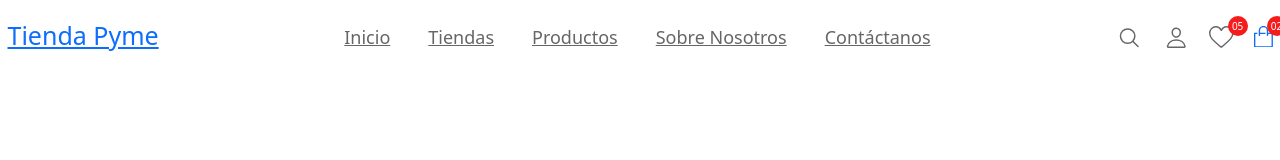
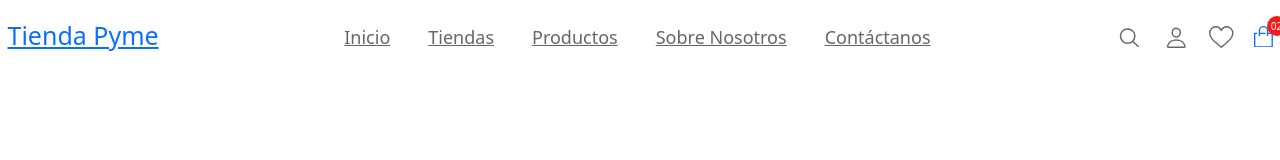
Before and after one commit to matiascazon/fe-tiendapyme, a React (Vite) app: page /deseados in a window 1280 px wide. Shown: the top 160 px of the page. Built offline with nearby package versions, Linux system fonts and the light colour scheme.

Commit message:
cambios Iconos

```diff
--- a/src/Componentes/header/Header.jsx
+++ b/src/Componentes/header/Header.jsx
@@ -2,7 +2,6 @@ import React, { useEffect, useState } from "react";
 import './../../assets/css/vendor/bootstrap.min.css';
 import './../../assets/css/style.css';
 import Menu from './Menu'
-import Icons from "./header_icon/Icons";
 import Carrito from './../carrito/Carrito'
 import MenuMobile from "./MenuMobile";
 import { Link } from "react-router-dom";
@@ -43,8 +42,33 @@ const Header = () => {
                     </div>
 
                     <Menu/>
+                    <div className="header__account">
+                        <ul className="d-flex">
+                            <li className="header__account--items  header__account--search__items ">
+                                <a className="header__account--btn search__open--btn">
+                                    <svg className="header__search--button__svg" xmlns="http://www.w3.org/2000/svg" width="26.51" height="23.443" viewBox="0 0 512 512"><path d="M221.09 64a157.09 157.09 0 10157.09 157.09A157.1 157.1 0 00221.09 64z" fill="none" stroke="currentColor" strokeMiterlimit="10" strokeWidth="32"/><path fill="none" stroke="currentColor" strokeLinecap="round" strokeMiterlimit="10" strokeWidth="32" d="M338.29 338.29L448 448"/></svg>
+                                    <span className="visually-hidden">Search</span>
+                                </a>
+                            </li>
+                            <li className="header__account--items">
+                                <a className="header__account--btn" href="my-account.html">
+                                    <svg xmlns="http://www.w3.org/2000/svg"  width="26.51" height="23.443" viewBox="0 0 512 512"><path d="M344 144c-3.92 52.87-44 96-88 96s-84.15-43.12-88-96c-4-55 35-96 88-96s92 42 88 96z" fill="none" stroke="currentColor" strokeLinecap="round" strokeLinejoin="round" strokeWidth="32"/><path d="M256 304c-87 0-175.3 48-191.64 138.6C62.39 453.52 68.57 464 80 464h352c11.44 0 17.62-10.48 15.65-21.4C431.3 352 343 304 256 304z" fill="none" stroke="currentColor" strokeMiterlimit="10" strokeWidth="32"/></svg>
+                                    <span className="visually-hidden">My Account</span>
+                                </a>
+                            </li>
+                            <li className="header__account--items ">
+                                <Link className="header__account--btn" to={`/deseados`}>
+                                    <svg xmlns="http://www.w3.org/2000/svg" width="24.526" height="21.82" viewBox="0 0 24.526 21.82">
+                                        <path  d="M12.263,21.82a1.438,1.438,0,0,1-.948-.356c-.991-.866-1.946-1.681-2.789-2.4l0,0a51.865,51.865,0,0,1-6.089-5.715A9.129,9.129,0,0,1,0,7.371,7.666,7.666,0,0,1,1.946,2.135,6.6,6.6,0,0,1,6.852,0a6.169,6.169,0,0,1,3.854,1.33,7.884,7.884,0,0,1,1.558,1.627A7.885,7.885,0,0,1,13.821,1.33,6.169,6.169,0,0,1,17.675,0,6.6,6.6,0,0,1,22.58,2.135a7.665,7.665,0,0,1,1.945,5.235,9.128,9.128,0,0,1-2.432,5.975,51.86,51.86,0,0,1-6.089,5.715c-.844.719-1.8,1.535-2.794,2.4a1.439,1.439,0,0,1-.948.356ZM6.852,1.437A5.174,5.174,0,0,0,3,3.109,6.236,6.236,0,0,0,1.437,7.371a7.681,7.681,0,0,0,2.1,5.059,51.039,51.039,0,0,0,5.915,5.539l0,0c.846.721,1.8,1.538,2.8,2.411,1-.874,1.965-1.693,2.812-2.415a51.052,51.052,0,0,0,5.914-5.538,7.682,7.682,0,0,0,2.1-5.059,6.236,6.236,0,0,0-1.565-4.262,5.174,5.174,0,0,0-3.85-1.672A4.765,4.765,0,0,0,14.7,2.467a6.971,6.971,0,0,0-1.658,1.918.907.907,0,0,1-1.558,0A6.965,6.965,0,0,0,9.826,2.467a4.765,4.765,0,0,0-2.975-1.03Zm0,0" transform="translate(0 0)" fill="currentColor"/>
+                                    </svg>
 
-                    <Icons/>
+                                </Link>
+                            </li>
+
+                            <Carrito/>
+                        </ul>
+                    </div>
+
                 </div>
             </div>
         </div>
--- a/src/Componentes/header/Toolbar.jsx
+++ b/src/Componentes/header/Toolbar.jsx
@@ -3,7 +3,6 @@ import './../../assets/css/vendor/bootstrap.min.css';
 import './../../assets/css/style.css';
 import Carrito from '../carrito/Carrito';
 import Menu from './Menu'
-import Icons from "./header_icon/Icons";
 import MenuMobile from "./MenuMobile";
 import { Link } from "react-router-dom";
 
--- a/src/Componentes/header/header_icon/Icons.jsx
+++ /dev/null
@@ -1,23 +0,0 @@
-import React from 'react'
-import './../../../assets/css/vendor/bootstrap.min.css';
-import './../../../assets/css/style.css';
-import Search from './Search';
-import User from './User';
-import Wishlist from './Wishlist';
-import Carrito from '../../carrito/Carrito';
-
-function Icons() {
-  return (
-    <div className="header__account">
-        <ul className="d-flex">
-            <Search/>
-            <User/>
-            <Wishlist/>
-            {/* <Cart/> */}
-            <Carrito/>
-        </ul>
-    </div>
-  )
-}
-
-export default Icons
--- a/src/Componentes/header/header_icon/Search.jsx
+++ /dev/null
@@ -1,16 +0,0 @@
-import React from 'react'
-import './../../../assets/css/vendor/bootstrap.min.css';
-import './../../../assets/css/style.css';
-
-function Search() {
-  return (
-    <li className="header__account--items  header__account--search__items ">
-        <a className="header__account--btn search__open--btn">
-            <svg className="header__search--button__svg" xmlns="http://www.w3.org/2000/svg" width="26.51" height="23.443" viewBox="0 0 512 512"><path d="M221.09 64a157.09 157.09 0 10157.09 157.09A157.1 157.1 0 00221.09 64z" fill="none" stroke="currentColor" strokeMiterlimit="10" strokeWidth="32"/><path fill="none" stroke="currentColor" strokeLinecap="round" strokeMiterlimit="10" strokeWidth="32" d="M338.29 338.29L448 448"/></svg>
-            <span className="visually-hidden">Search</span>
-        </a>
-    </li>
-  )
-}
-
-export default Search
--- a/src/Componentes/header/header_icon/User.jsx
+++ /dev/null
@@ -1,17 +0,0 @@
-import React from 'react'
-import './../../../assets/css/vendor/bootstrap.min.css';
-import './../../../assets/css/style.css';
-
-
-function User() {
-  return (
-    <li className="header__account--items">
-        <a className="header__account--btn" href="my-account.html">
-            <svg xmlns="http://www.w3.org/2000/svg"  width="26.51" height="23.443" viewBox="0 0 512 512"><path d="M344 144c-3.92 52.87-44 96-88 96s-84.15-43.12-88-96c-4-55 35-96 88-96s92 42 88 96z" fill="none" stroke="currentColor" strokeLinecap="round" strokeLinejoin="round" strokeWidth="32"/><path d="M256 304c-87 0-175.3 48-191.64 138.6C62.39 453.52 68.57 464 80 464h352c11.44 0 17.62-10.48 15.65-21.4C431.3 352 343 304 256 304z" fill="none" stroke="currentColor" strokeMiterlimit="10" strokeWidth="32"/></svg>
-            <span className="visually-hidden">My Account</span>
-        </a>
-    </li>
-  )
-}
-
-export default User
--- a/src/Componentes/header/header_icon/Wishlist.jsx
+++ /dev/null
@@ -1,20 +0,0 @@
-import React from 'react'
-import './../../../assets/css/vendor/bootstrap.min.css';
-import './../../../assets/css/style.css';
-import { Link } from "react-router-dom";
-
-function Wishlist() {
-  return (
-    <li className="header__account--items ">
-        <Link className="header__account--btn" to={`/deseados`}>
-            <svg xmlns="http://www.w3.org/2000/svg" width="24.526" height="21.82" viewBox="0 0 24.526 21.82">
-                <path  d="M12.263,21.82a1.438,1.438,0,0,1-.948-.356c-.991-.866-1.946-1.681-2.789-2.4l0,0a51.865,51.865,0,0,1-6.089-5.715A9.129,9.129,0,0,1,0,7.371,7.666,7.666,0,0,1,1.946,2.135,6.6,6.6,0,0,1,6.852,0a6.169,6.169,0,0,1,3.854,1.33,7.884,7.884,0,0,1,1.558,1.627A7.885,7.885,0,0,1,13.821,1.33,6.169,6.169,0,0,1,17.675,0,6.6,6.6,0,0,1,22.58,2.135a7.665,7.665,0,0,1,1.945,5.235,9.128,9.128,0,0,1-2.432,5.975,51.86,51.86,0,0,1-6.089,5.715c-.844.719-1.8,1.535-2.794,2.4a1.439,1.439,0,0,1-.948.356ZM6.852,1.437A5.174,5.174,0,0,0,3,3.109,6.236,6.236,0,0,0,1.437,7.371a7.681,7.681,0,0,0,2.1,5.059,51.039,51.039,0,0,0,5.915,5.539l0,0c.846.721,1.8,1.538,2.8,2.411,1-.874,1.965-1.693,2.812-2.415a51.052,51.052,0,0,0,5.914-5.538,7.682,7.682,0,0,0,2.1-5.059,6.236,6.236,0,0,0-1.565-4.262,5.174,5.174,0,0,0-3.85-1.672A4.765,4.765,0,0,0,14.7,2.467a6.971,6.971,0,0,0-1.658,1.918.907.907,0,0,1-1.558,0A6.965,6.965,0,0,0,9.826,2.467a4.765,4.765,0,0,0-2.975-1.03Zm0,0" transform="translate(0 0)" fill="currentColor"/>
-            </svg>
-
-            <span className="items__count wishlist">05</span>
-        </Link>
-    </li>
-  )
-}
-
-export default Wishlist
```
Also changed, not shown: src/Componentes/header/header_icon/Cart.jsx (deleted, +0 -20 lines).
